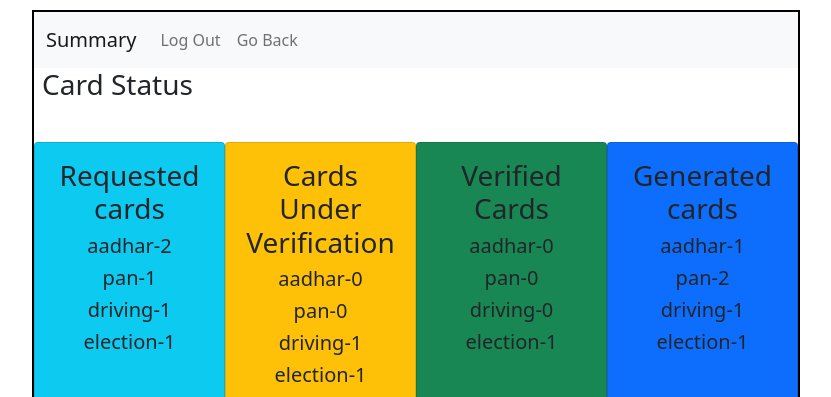
After one commit to anantsathe/ecard-app-mad1, a Flask app: page /summary in a window 1280 px wide. The commit adds this page. Shown: the top 397 px of the page, without its empty margins (224-1055 px from the left). Run offline with Flask 3, Linux system fonts and the light colour scheme; data comes from the database, SQL or seed files in the repository; both versions use the stored data as it was after the commit.

Commit message:
summary and search functionality created

```diff
--- a/application/controllers.py
+++ b/application/controllers.py
@@ -4,6 +4,10 @@ from flask import current_app as app #it refers to the app object created
 from .models import *# both resides in same folder
 import random
 import string
+#imports for graphs
+import matplotlib.pyplot as plt
+import matplotlib
+matplotlib.use("Agg")
 
 @app.route("/login",methods=["GET","POST"])#url with specific http method gives specific
 def login():
@@ -46,7 +50,10 @@ def register():
 def admin_dash():
     this_user = User.query.filter_by(type="admin").first()
     all_info = Info.query.all()
-    return render_template("admin_dash.html", this_user=this_user, all_info=all_info)
+    users= len(User.query.all())-1
+    requests = len(Info.query.filter_by(atr_value="requested").all())
+    generated = len(Info.query.filter_by(atr_value="generated").all())
+    return render_template("admin_dash.html", this_user=this_user, all_info=all_info,users=users,requests=requests,generated=generated)
 
 @app.route("/home/<int:user_id>")
 def user_dash(user_id):
@@ -198,3 +205,60 @@ def view(card,user_id):
         return render_template("view_drive.html",details=details)
     elif card == "election":
         return render_template("view_elec.html",details=details)
+
+@app.route("/results")
+def search():
+    search_word = request.args.get("search")
+    key = request.args.get("key")
+    if key == "user":
+        results = User.query.filter_by(username= search_word).all()
+    else:
+        results = Info.query.filter_by(atr_name="status",c_name = search_word.lower()).all()
+    return render_template("results.html",results=results,key=key)
+
+@app.route("/summary")
+def summary():
+    #requested cards
+    ra = len(Info.query.filter_by(atr_value="requested",c_name="aadhar").all())
+    rp = len(Info.query.filter_by(atr_value="requested",c_name="pan").all())
+    rd = len(Info.query.filter_by(atr_value="requested",c_name="driving").all())
+    re = len(Info.query.filter_by(atr_value="requested",c_name="election").all())
+    #cards under verification
+    uva = len(Info.query.filter_by(atr_value = "under_verification",c_name="aadhar").all())
+    uvp = len(Info.query.filter_by(atr_value = "under_verification",c_name="pan").all())
+    uvd = len(Info.query.filter_by(atr_value = "under_verification",c_name="driving").all())
+    uve = len(Info.query.filter_by(atr_value = "under_verification",c_name="election").all())
+    # verified cards
+    va = len(Info.query.filter_by(atr_value="verified",c_name="aadhar").all())
+    vp = len(Info.query.filter_by(atr_value="verified",c_name="pan").all())
+    vd = len(Info.query.filter_by(atr_value="verified",c_name="driving").all())
+    ve = len(Info.query.filter_by(atr_value="verified",c_name="election").all())
+    #generated cards
+    ga = len(Info.query.filter_by(atr_value="generated",c_name="aadhar").all())
+    gp = len(Info.query.filter_by(atr_value="generated",c_name="pan").all())
+    gd = len(Info.query.filter_by(atr_value="generated",c_name="driving").all())
+    ge = len(Info.query.filter_by(atr_value="generated",c_name="election").all())
+
+    #graphs
+    #pie chart (generated cards)
+    labels = ["Aadhar","Pan","Driving","Election"]
+    sizes =[ga,gp,gd,ge]
+    colors = ["red","yellow","blue","green"]
+    plt.pie(sizes,labels=labels,colors=colors,autopct = "%1.1f%%")
+    plt.title("Generated Cards")
+    plt.savefig("static/pie.png")
+    plt.clf()
+    #bar graph (requested cards)
+    labels = ["Aadhar","Pan","Driving","Election"]
+    sizes = [ra,rp,rd,re]
+    plt.bar(labels,sizes)
+    plt.xlabel("Requested Cards")
+    plt.ylabel("No of Cards")
+    plt.title("Requested Cards Distribution")
+    plt.savefig("static/bar.png")
+    plt.clf()
+
+    return render_template("summary.html",ra=ra,rp=rp,rd=rd,re=re,
+                           uva=uva,uvp=uvp,uvd=uvd,uve=uve,
+                           va=va,vp=vp,vd=vd,ve=ve,
+                           ga=ga,gp=gp,gd=gd,ge=ge)
--- /dev/null
+++ b/templates/summary.html
@@ -0,0 +1,76 @@
+<!DOCTYPE html>
+<html lang="en">
+<head>
+    <title>Admin Dashboard</title>
+    <link rel="stylesheet" href="/static/style.css">
+    <link href="https://cdn.jsdelivr.net/npm/bootstrap@5.0.2/dist/css/bootstrap.min.css" rel="stylesheet" integrity="sha384-EVSTQN3/azprG1Anm3QDgpJLIm9Nao0Yz1ztcQTwFspd3yD65VohhpuuCOmLASjC" crossorigin="anonymous">
+    <style>
+         .card{
+          width:200px;
+
+         }
+    </style>
+</head>
+<body>
+    <div id="main">
+        <div id="canvas" class="overflow-auto">
+          <nav class="navbar navbar-expand-lg navbar-light bg-light">
+            <div class="container-fluid">
+              <a class="navbar-brand" href="#">Summary</a>
+              <div class="collapse navbar-collapse " id="navbarSupportedContent">
+                <ul class="navbar-nav me-auto mb-2 mb-lg-0">
+                  <li class="nav-item">
+                    <a class="nav-link" href="/login">Log Out</a>
+                  </li>
+                  <li class="nav-item">
+                    <a class="nav-link" href="/admin">Go Back</a>
+                  </li>
+                </ul>
+              </div>
+            </div>
+          </nav>
+            <div id="content">
+                <h3 class="mx-2">Card Status</h3>
+                <div class="d-flex justify-content-around text-center" style="margin-top: 40px;">
+                  <div class="card bg-info p-3 ">
+                    <h3>Requested cards</h3>
+                    <h5>aadhar-{{ra}}</h5>
+                    <h5>pan-{{rp}}</h5>
+                    <h5>driving-{{rd}}</h5>
+                    <h5>election-{{re}}</h5>
+                  </div>
+                  <div class="card bg-warning p-3 ">
+                    <h3>Cards Under Verification</h3>
+                    <h5>aadhar-{{uva}}</h5>
+                    <h5>pan-{{uvp}}</h5>
+                    <h5>driving-{{uvd}}</h5>
+                    <h5>election-{{uve}}</h5>
+                  </div>
+                  <div class="card bg-success p-3 ">
+                    <h3>Verified Cards</h3>
+                    <h5>aadhar-{{va}}</h5>
+                    <h5>pan-{{vp}}</h5>
+                    <h5>driving-{{vd}}</h5>
+                    <h5>election-{{ve}}</h5>
+                  </div>
+                  <div class="card bg-primary p-3 ">
+                    <h3>Generated cards</h3>
+                    <h5>aadhar-{{ga}}</h5>
+                    <h5>pan-{{gp}}</h5>
+                    <h5>driving-{{gd}}</h5>
+                    <h5>election-{{ge}}</h5>
+                  </div>
+                </div>
+                <div class="my-2">
+                    <h3 class="mx-2"> Generated Cards Pie Chart</h3>
+                    <img src="/static/pie.png" alt="Pie chart">
+                </div>
+                <div class="my-2">
+                    <h3 class="mx-2"> Requested Cards Bar Graph</h3>
+                    <img src="/static/bar.png" alt="Pie chart">
+                </div>
+            </div>
+        </div>
+    </div>
+</body>
+</html>
```
Also changed, not shown: templates/admin_dash.html (+20 -12 lines), templates/results.html (added, +86 -0 lines), text.txt (+7 -0 lines), instance/ecard.sqlite3, static/bar.png (added), static/pie.png (added).
